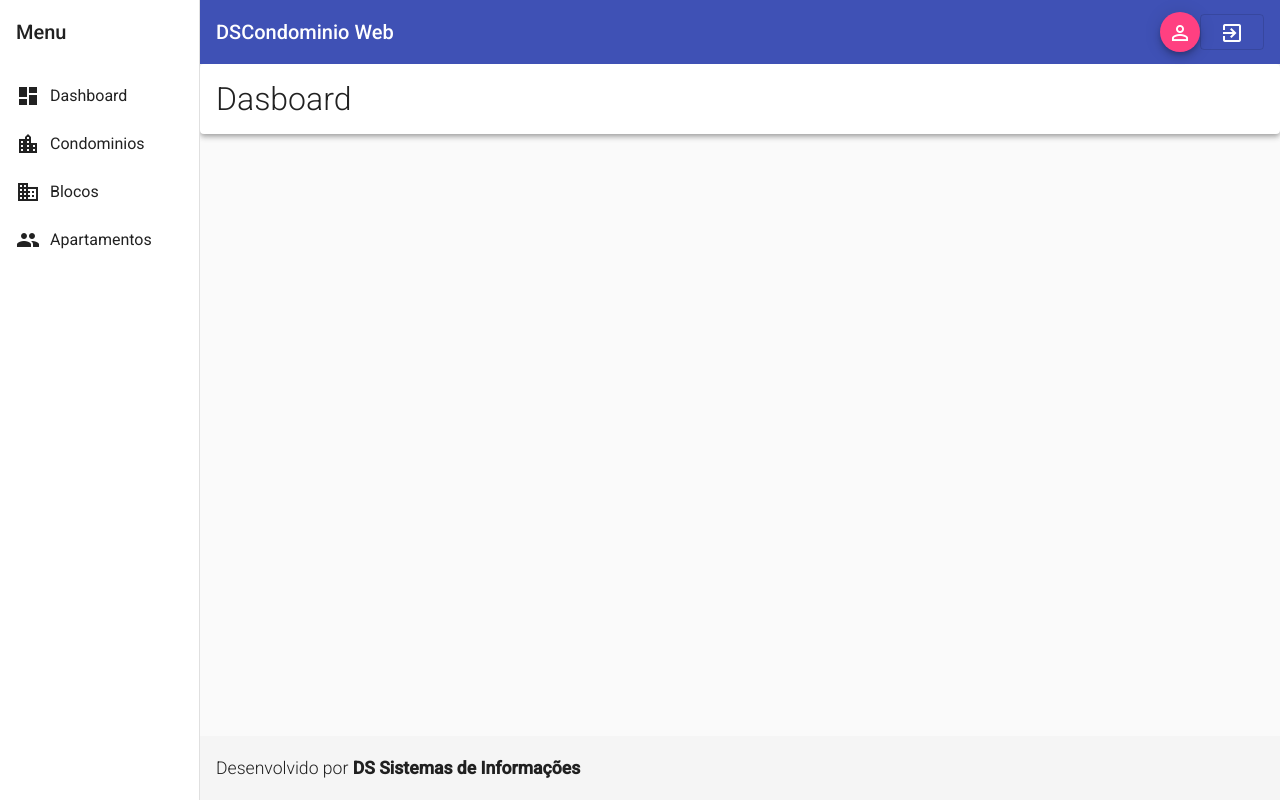
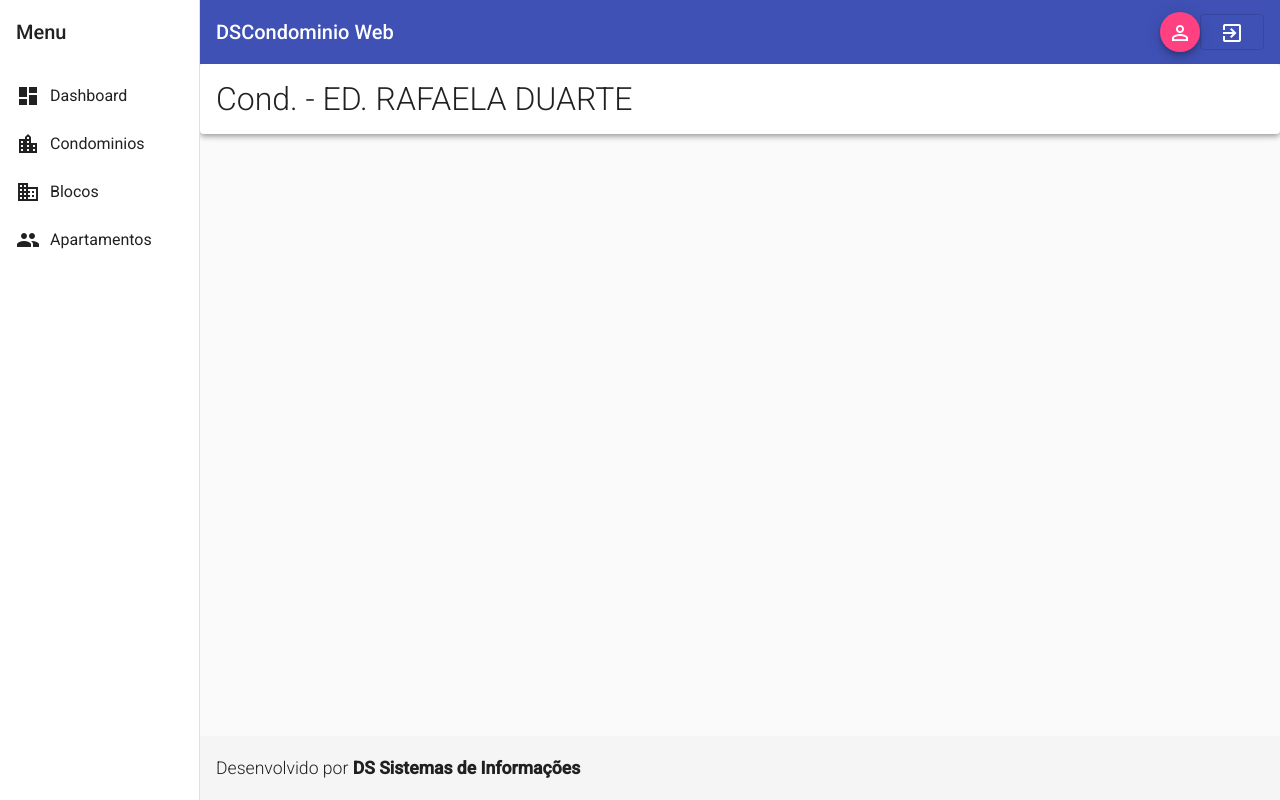
Before and after one commit to deophanes/condominio-front-end, an Angular app: page / in a window 1280 px wide. Built offline with nearby package versions, Linux system fonts and the light colour scheme.

Commit message:
classe condominio.ts

```diff
--- a/src/app/pages/home/home.component.html
+++ b/src/app/pages/home/home.component.html
@@ -1,5 +1,5 @@
 <mat-card class="mat-elevation-z4 home">
   <mat-card-title class="title" >
-    Dasboard
+    Cond. - {{ condominio }}
   </mat-card-title>
 </mat-card>
--- a/src/app/pages/home/home.component.ts
+++ b/src/app/pages/home/home.component.ts
@@ -7,6 +7,8 @@ import { Component, OnInit } from '@angular/core';
 })
 export class HomeComponent implements OnInit {
 
+  condominio = 'ED. RAFAELA DUARTE';
+
   constructor() { }
 
   ngOnInit(): void {
```
Also changed, not shown: src/app/pages/cadastro/condominio/form-condominio/condominio.model.ts (added).
